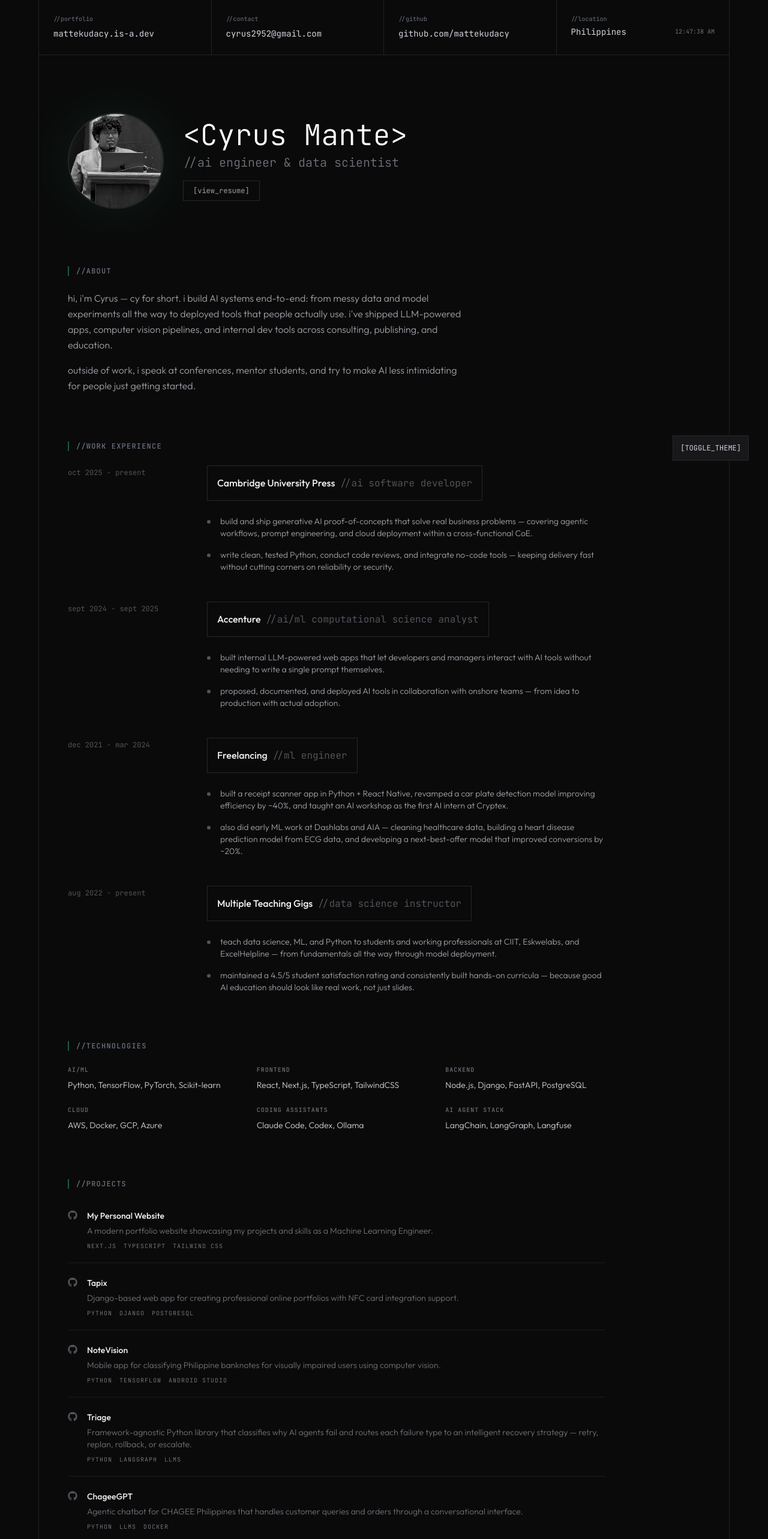
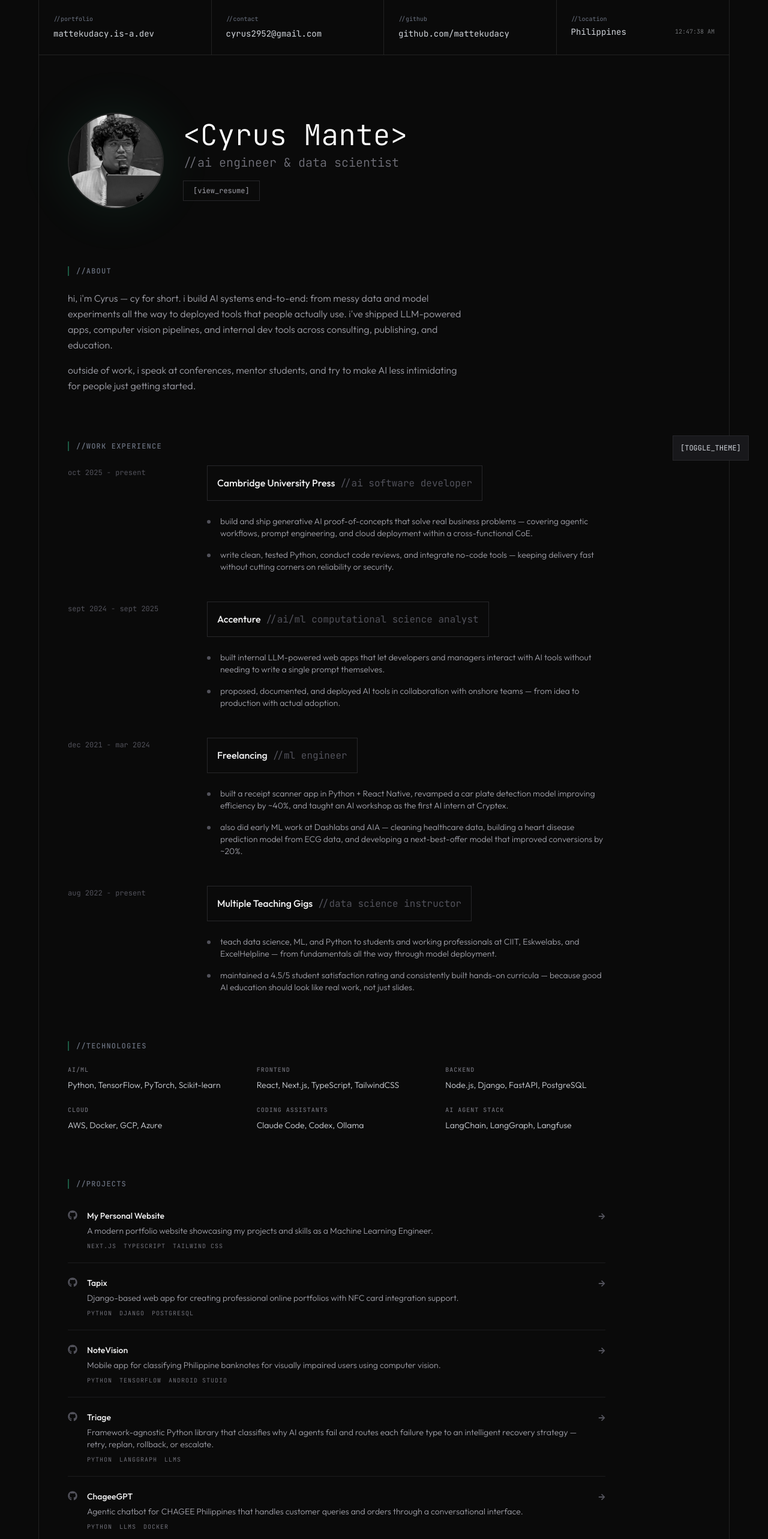
Before and after one commit to mattekudacy/kudacy, a Next.js app: page / in a window 1280 px wide. Shown: the top 2566 px of the page at 60% size. Built offline with nearby package versions, Linux system fonts and the light colour scheme.

Commit message:
Refactor code structure for improved readability and maintainability

```diff
--- a/package.json
+++ b/package.json
@@ -29,6 +29,7 @@
     "react-typed": "^2.0.12",
     "rehype-raw": "^7.0.0",
     "remark": "^15.0.1",
+    "remark-gfm": "^4.0.1",
     "remark-html": "^16.0.1",
     "zod": "^3.24.1"
   },
--- a/src/app/blog/[slug]/BlogPostClient.tsx
+++ b/src/app/blog/[slug]/BlogPostClient.tsx
@@ -55,6 +55,7 @@ export default function BlogPostClient({ post }: { post: Post }) {
               prose-a:text-primary prose-a:no-underline hover:prose-a:underline
               prose-code:text-primary prose-code:bg-zinc-100 dark:prose-code:bg-zinc-900 prose-code:px-1 prose-code:rounded
               prose-pre:bg-zinc-950 prose-pre:border prose-pre:border-zinc-800
+              [&_pre_code]:bg-transparent [&_pre_code]:p-0 [&_pre_code]:text-zinc-300 [&_pre_code]:rounded-none
               prose-blockquote:border-zinc-300 dark:prose-blockquote:border-zinc-700
               prose-li:text-zinc-700 dark:prose-li:text-zinc-400"
             dangerouslySetInnerHTML={{ __html: post.contentHtml ?? '' }}
--- a/src/components/BlogSection.tsx
+++ b/src/components/BlogSection.tsx
@@ -86,7 +86,7 @@ const BlogSection = () => {
                     <h3 className="font-medium text-zinc-900 dark:text-zinc-100 group-hover:text-primary transition-colors mt-1 text-sm">
                       {post.title}
                     </h3>
-                    <p className="text-zinc-600 dark:text-zinc-500 text-sm mt-1 font-light">{post.excerpt}</p>
+                    <p className="text-zinc-600 dark:text-zinc-400 text-sm mt-1 font-light">{post.excerpt}</p>
                   </div>
                   <FaArrowRight className="text-zinc-400 dark:text-zinc-600 group-hover:text-primary group-hover:translate-x-1 transition-all flex-shrink-0 mt-2 text-xs" />
                 </Link>
--- a/src/components/HeroSection.tsx
+++ b/src/components/HeroSection.tsx
@@ -30,6 +30,7 @@ const SectionHeading = ({ children }: { children: React.ReactNode }) => (
 const HeroSection = ({ children }: HeroSectionProps) => {
   const [time, setTime] = useState("");
   const [isDark, setIsDark] = useState(true);
+  const [showToggle, setShowToggle] = useState(true);
 
   useEffect(() => {
     const updateTime = () => {
@@ -49,6 +50,26 @@ const HeroSection = ({ children }: HeroSectionProps) => {
     return () => clearInterval(interval);
   }, []);
 
+  useEffect(() => {
+    let lastY = window.scrollY;
+    let ticking = false;
+
+    const handleScroll = () => {
+      if (ticking) return;
+      ticking = true;
+      requestAnimationFrame(() => {
+        const y = window.scrollY;
+        const scrollingDown = y > lastY;
+        setShowToggle(y < 80 || !scrollingDown);
+        lastY = y;
+        ticking = false;
+      });
+    };
+
+    window.addEventListener("scroll", handleScroll, { passive: true });
+    return () => window.removeEventListener("scroll", handleScroll);
+  }, []);
+
   const toggleTheme = () => {
     document.documentElement.classList.toggle("dark");
     setIsDark(!isDark);
@@ -62,7 +83,9 @@ const HeroSection = ({ children }: HeroSectionProps) => {
       {/* Theme toggle button */}
       <button
         onClick={toggleTheme}
-        className="fixed bottom-8 right-8 z-50 p-3 bg-white dark:bg-zinc-900 border border-zinc-200 dark:border-zinc-800 hover:border-primary transition-colors font-mono text-xs"
+        className={`fixed bottom-8 right-8 z-50 p-3 bg-white dark:bg-zinc-900 border border-zinc-200 dark:border-zinc-800 hover:border-primary transition-all duration-300 font-mono text-xs ${
+          showToggle ? "opacity-100 translate-y-0" : "opacity-0 translate-y-4 pointer-events-none"
+        }`}
       >
         [TOGGLE_THEME]
       </button>
@@ -130,7 +153,7 @@ const HeroSection = ({ children }: HeroSectionProps) => {
               <img
                 alt="Cyrus Mante"
                 className="w-32 h-32 md:w-40 md:h-40 rounded-full border-2 border-zinc-200 dark:border-zinc-800 grayscale hover:grayscale-0 transition-all duration-500 object-cover relative"
-                src="/images/me.jpg"
+                src="/images/me-cropped.jpg"
               />
             </motion.div>
             <motion.div
--- a/src/components/ProjectsSection.tsx
+++ b/src/components/ProjectsSection.tsx
@@ -1,7 +1,7 @@
 'use client';
 
 import React from 'react';
-import { FaGithub } from 'react-icons/fa';
+import { FaGithub, FaArrowRight } from 'react-icons/fa';
 import { motion } from 'framer-motion';
 
 const staggerContainer = {
@@ -83,7 +83,7 @@ const ProjectsSection = () => {
               <span className="font-medium text-zinc-900 dark:text-zinc-100 group-hover:text-primary transition-colors text-sm">
                 {project.title}
               </span>
-              <p className="text-zinc-600 dark:text-zinc-500 text-sm mt-1 font-light">
+              <p className="text-zinc-600 dark:text-zinc-400 text-sm mt-1 font-light">
                 {project.description}
               </p>
               <div className="flex flex-wrap gap-3 mt-2">
@@ -97,6 +97,7 @@ const ProjectsSection = () => {
                 ))}
               </div>
             </div>
+            <FaArrowRight className="text-zinc-400 dark:text-zinc-600 group-hover:text-primary group-hover:translate-x-1 transition-all flex-shrink-0 mt-2 text-xs" />
           </motion.a>
         ))}
       </div>
--- a/src/lib/posts.ts
+++ b/src/lib/posts.ts
@@ -2,6 +2,7 @@ import fs from 'fs';
 import path from 'path';
 import matter from 'gray-matter';
 import { remark } from 'remark';
+import remarkGfm from 'remark-gfm';
 import remarkHtml from 'remark-html';
 
 const postsDir = path.join(process.cwd(), 'src/data/posts');
@@ -46,7 +47,7 @@ export async function getPostBySlug(slug: string): Promise<Post | null> {
 
   const raw = fs.readFileSync(filePath, 'utf-8');
   const { data, content } = matter(raw);
-  const processed = await remark().use(remarkHtml, { sanitize: false }).process(content);
+  const processed = await remark().use(remarkGfm).use(remarkHtml, { sanitize: false }).process(content);
 
   return {
     slug,
```
Also changed, not shown: public/images/me-cropped.jpg (added), 1 other file (tests, documents, lock files or other folders).
